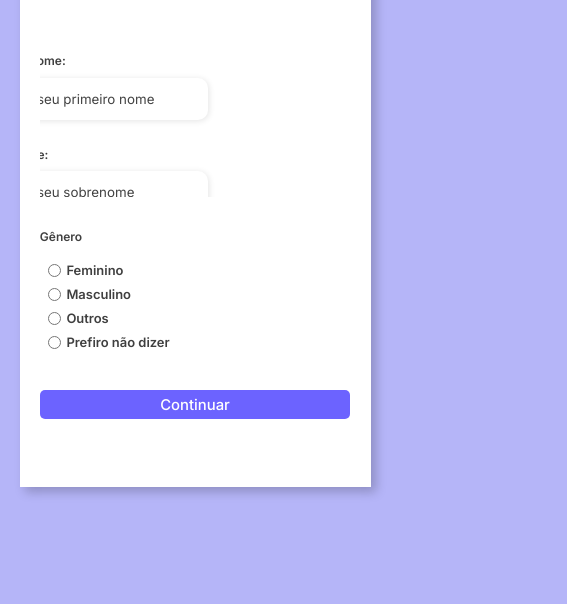
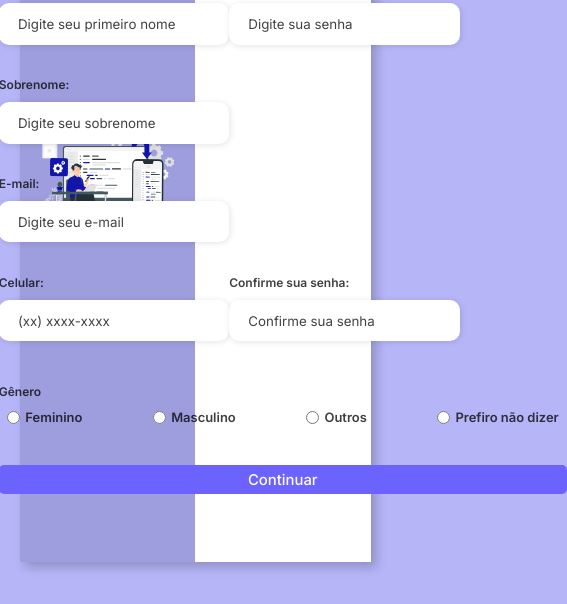
Before and after one commit to victorylesson/projeto-formulario-cadastro, a plain HTML site: page index.html in a window 390 px wide. Shown: the part 240-844 px from the top of the page, 567 px wide, since content can reach past the window. Drawn offline with Linux system fonts and the light colour scheme.

Commit message:
Segundo commit

```diff
--- a/style.css
+++ b/style.css
@@ -182,42 +182,3 @@ body{
     font-weight: 500;
     color: #fff;
 }
-
-@media screen and (max-width: 1330px) {
-    .form-image {
-        display: none;
-    }
-    .container {
-        width: 50%;
-    }
-    .form {
-        width: 100%;
-    }
-}
-
-@media screen and (max-width: 1064px) {
-    .container {
-        width: 90%;
-        height: auto;
-    }
-    .input-group {
-        flex-direction: column;
-        z-index: 5;
-        padding-right: 5rem;
-        max-height: 10rem;
-        overflow-y: scroll;
-        flex-wrap: nowrap;
-    }
-    .gender-inputs {
-        margin-top: 2rem;
-    }
-    .gender-group {
-        flex-direction: column;
-    }
-    .gender-title h6 {
-        margin: 0;
-    }
-    .gender-input {
-        margin-top: 0.5rem;
-    }
-}
```
